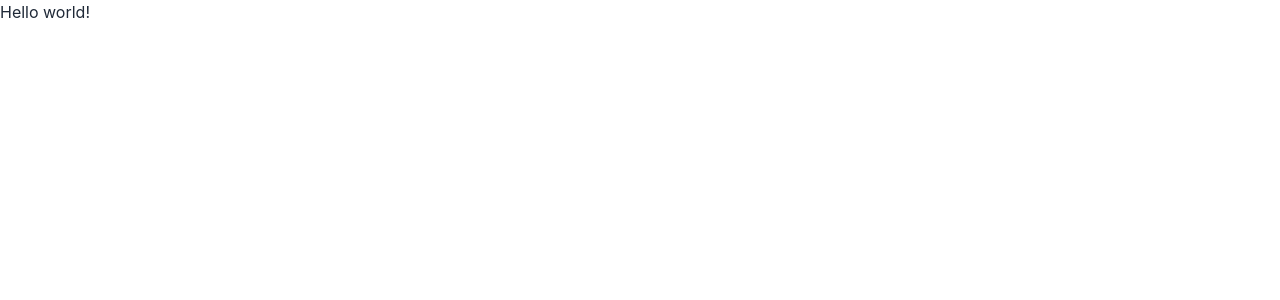
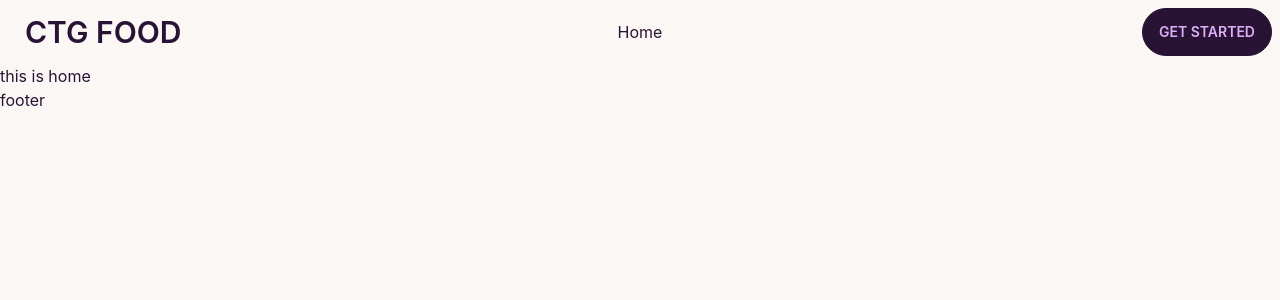
Before and after one commit to tanvirIIUC/ctg-food-client, a React (Create React App) app: page / in a window 1280 px wide. Shown: the top 300 px of the page. Built offline with nearby package versions, Linux system fonts and the light colour scheme.

Commit message:
header add

```diff
--- a/public/index.html
+++ b/public/index.html
@@ -1,5 +1,5 @@
 <!DOCTYPE html>
-<html lang="en">
+<html data-theme="cupcake" lang="en">
   <head>
     <meta charset="utf-8" />
     <link rel="icon" href="%PUBLIC_URL%/favicon.ico" />
--- /dev/null
+++ b/src/Layout/Main.js
@@ -0,0 +1,16 @@
+import React from 'react';
+import { Outlet } from 'react-router-dom';
+import Footer from '../Shared/Footer/Footer';
+import Header from '../Shared/Header/Header';
+
+const Main = () => {
+    return (
+        <div>
+            <Header></Header>
+             <Outlet></Outlet>
+            <Footer></Footer>
+        </div>
+    );
+};
+
+export default Main;
--- /dev/null
+++ b/src/Pages/Home/Home/Home.js
@@ -0,0 +1,11 @@
+import React from 'react';
+
+const Home = () => {
+    return (
+        <div>
+            <h1>this is home</h1>
+        </div>
+    );
+};
+
+export default Home;
--- /dev/null
+++ b/src/Shared/Footer/Footer.js
@@ -0,0 +1,11 @@
+import React from 'react';
+
+const Footer = () => {
+    return (
+        <div>
+            <h1>footer</h1>
+        </div>
+    );
+};
+
+export default Footer;
--- /dev/null
+++ b/src/Shared/Header/Header.js
@@ -0,0 +1,34 @@
+import React from 'react';
+import { Link } from 'react-router-dom';
+
+const Header = () => {
+
+    const menuItems = <>
+           <li><Link to="/">Home</Link></li>
+    </>
+    return (
+        <div className="navbar bg-base-100 container mx-auto">
+        <div className="navbar-start">
+          <div className="dropdown">
+            <label tabIndex={0} className="btn btn-ghost lg:hidden">
+              <svg xmlns="http://www.w3.org/2000/svg" className="h-5 w-5" fill="none" viewBox="0 0 24 24" stroke="currentColor"><path strokeLinecap="round" strokeLinejoin="round" strokeWidth="2" d="M4 6h16M4 12h8m-8 6h16" /></svg>
+            </label>
+            <ul tabIndex={0} className="menu menu-compact dropdown-content mt-3 p-2 shadow bg-base-100 rounded-box w-52">
+              {menuItems}
+            </ul>
+          </div>
+          <Link to='/' className="btn btn-ghost normal-case text-3xl">CTG FOOD</Link>
+        </div>
+        <div className="navbar-center hidden lg:flex">
+          <ul className="menu menu-horizontal p-0">
+           {menuItems}
+          </ul>
+        </div>
+        <div className="navbar-end">
+          <a className="btn">Get started</a>
+        </div>
+      </div>
+    );
+};
+
+export default Header;
```
Also changed, not shown: src/Router/Routes/Routes.js (+9 -1 lines).
